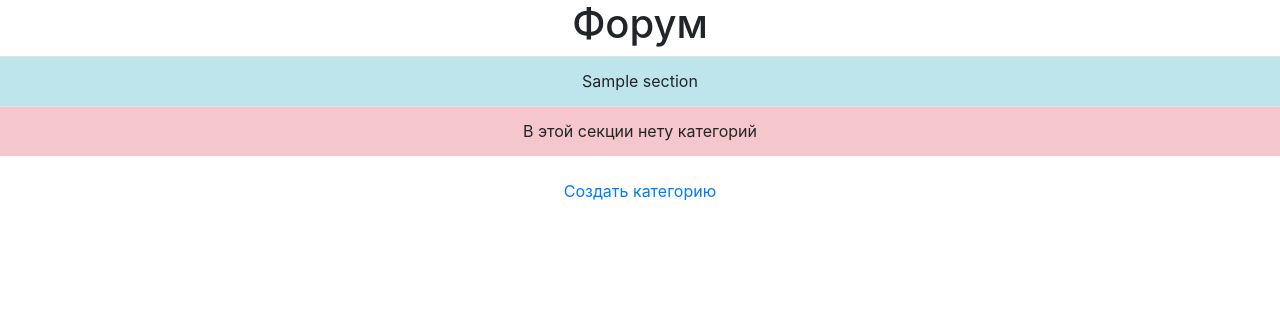
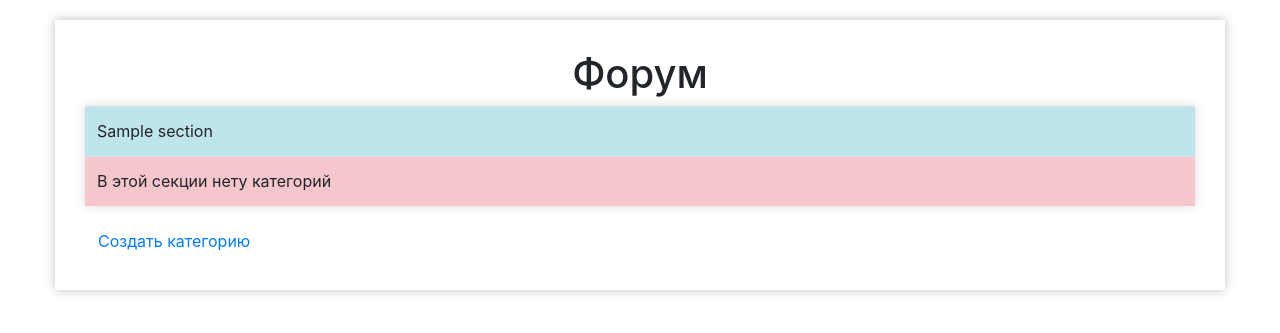
Before and after one commit to ArkadyCH/matrixsite, a PHP site: template views/forum/view.php in a window 1280 px wide. Shown: the part 57-390 px from the top of the page. Run offline with PHP 8.4, Linux system fonts and the light colour scheme; the template is opened without the code that fills it: most values are stand-ins (such as "Sample title", 1, 10 or a date in 2020); some libraries are stand-ins or nearby versions.

Commit message:
fix class style

```diff
--- a/templates/css/style.css
+++ b/templates/css/style.css
@@ -2,9 +2,6 @@
     border-bottom: 1px solid #e7e7e7;
 }
 .content{
-    display: block;
-    margin-left: auto;
-    margin-right: auto;
     width: 500px;
     height: 500px;
 }
@@ -12,5 +9,31 @@
     display: block;
 }
 .center{
+    display: block;
+    margin-left: auto;
+    margin-right: auto;
+}
+.text-align{
     text-align: center;
 }
+.forum-box{
+    padding: 30px;
+    width: 1170px;
+    margin-top: 20px;
+    box-shadow: 0 0 10px rgba(0,0,0,0.25);
+}
+.table-top{
+    background: aquamarine;
+}
+.forumNameTd{
+    width: 600px;
+}
+.table-f{
+    background: antiquewhite;
+}
+.table{
+    display: table;
+}
+.shadow{
+    box-shadow: 0 0 10px rgba(0,0,0,0.15);
+}
```
